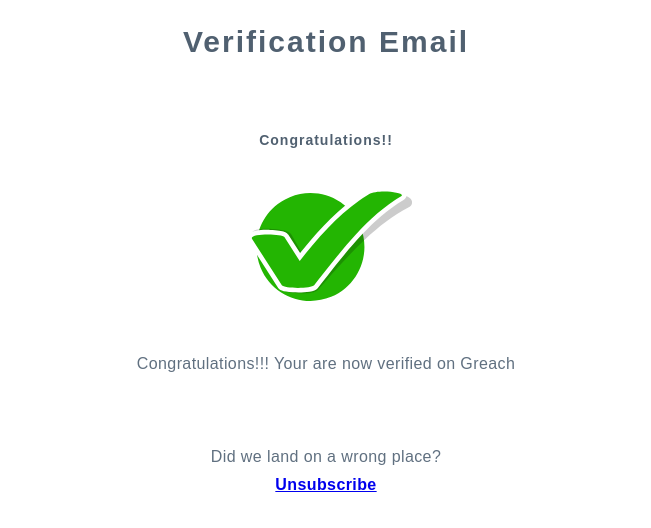
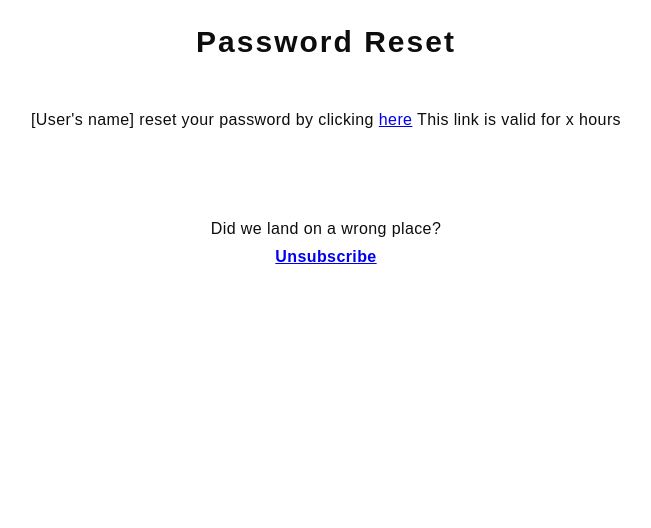
Before and after one commit to Mumen345/email, a plain HTML site: page reset.html in a window 1280 px wide. Shown: the part 54-582 px from the top of the page, without its empty margins (314-965 px from the left). Drawn offline with Linux system fonts and the light colour scheme.

Commit message:
reset password done

```diff
--- a/confirm.html
+++ b/reset.html
@@ -72,8 +72,8 @@
                                       </tr>
                                       <!-- image end -->
                                       <tr>
-                                         <td class="res-center" style="text-align: center; color: #506070; font-family: 'Raleway', Arial, Sans-serif; font-size: 30px; letter-spacing: 2px; word-break: break-word; font-weight: 800; padding-left: 0;" data-color="M1 Title 2" data-size="M1 Title 2" data-max="45" data-min="25">
-                                            Verification Email
+                                         <td class="res-center" style="text-align: center; color: #0d0d0d; font-family: 'Raleway', Arial, Sans-serif; font-size: 30px; letter-spacing: 2px; word-break: break-word; font-weight: 800; padding-left: 0;" data-color="M1 Title 2" data-size="M1 Title 2" data-max="45" data-min="25">
+                                            Password Reset
                                          </td>
                                       </tr>
                                    </tbody>
@@ -98,62 +98,17 @@
                              <td>
                                 <table width="600" align="center" class="margin-pad" border="0" cellpadding="0" cellspacing="0">
                                    <tbody>
-                                      <tr>
-                                         <td height="70" style="font-size:0px">&nbsp;</td>
-                                      </tr>
-                                      <!-- HEADING -->
-                                      <!-- subtitle -->
-                                      <tr>
-                                         <td class="res-center" style="text-align: center; color: #506070; font-family: 'Raleway', Arial, Sans-serif; font-size: 14px; letter-spacing: 1px; word-break: break-word; font-weight: 800;" data-color="M2 Subtitle 1" data-size="M2 Subtitle 1" data-max="24" data-min="5">
-                                            Congratulations!!
-                                         </td>
-                                      </tr>
-                                      <!-- subtitle end -->
-                                      <tr>
-                                         <td height="13" style="font-size:0px">&nbsp;</td>
-                                      </tr>
-                                      <!-- title end -->
-                                      <tr>
-                                         <td height="15" style="font-size:0px">&nbsp;</td>
-                                      </tr>
-                                      <!-- image -->
-                                      <tr>
-                                         <td>
-                                            <table align="center" class="res-full" border="0" cellpadding="0" cellspacing="0">
-                                               <tbody>
-                                                  <tr>
-                                                     <td>
-                                                        <table align="center" border="0" cellpadding="0" cellspacing="0">
-                                                           <tbody>
-                                                              <tr>
-                                                                 <td>
-                                                                    <svg width="174" height="142" viewBox="0 0 174 142" fill="none" xmlns="http://www.w3.org/2000/svg">
-                                                                        <path d="M92.1127 120.855C119.645 109.45 132.72 77.8855 121.316 50.3527C109.911 22.8199 78.3463 9.74526 50.8135 21.1497C23.2807 32.5542 10.2061 64.1191 21.6105 91.6519C33.015 119.185 64.5799 132.259 92.1127 120.855Z" fill="#23B502"/>
-                                                                        <g style="mix-blend-mode:multiply" opacity="0.2">
-                                                                        <path d="M172.454 23.9438C170.794 20.7538 164.924 18.5638 155.024 17.4438C149.604 16.8238 139.584 16.2738 133.454 19.4438C105.454 34.0038 82.6537 56.8638 63.3237 78.0438L52.5537 58.8238C51.8037 57.4838 50.0437 54.3238 34.6137 53.0638C29.1737 52.6138 19.3937 52.2438 14.8737 54.7738C14.1311 55.1341 13.4708 55.6438 12.9342 56.2709C12.3976 56.898 11.9961 57.6291 11.7549 58.4184C11.5136 59.2077 11.4379 60.0384 11.5323 60.8583C11.6267 61.6783 11.8893 62.4699 12.3037 63.1838L39.1837 111.314C40.3537 113.404 42.9137 115.504 53.7237 116.724C55.2237 116.894 57.2237 117.094 59.4637 117.224C66.4637 117.654 75.6937 117.494 78.7537 114.104C82.0537 110.444 85.4137 106.684 88.6537 103.044C112.774 76.0438 137.704 48.0438 169.764 31.3538C170.443 31.0631 171.055 30.636 171.563 30.099C172.071 29.562 172.463 28.9266 172.715 28.2319C172.967 27.5373 173.074 26.7984 173.029 26.0608C172.984 25.3232 172.788 24.6026 172.454 23.9438Z" fill="black"/>
-                                                                        </g>
-                                                                        <path d="M166.744 16.4838C164.894 13.3938 158.914 11.5738 148.964 11.0438C143.504 10.7638 133.474 10.8138 127.554 14.3638C100.494 30.5938 79.1136 54.8038 61.1036 77.1138L49.2136 58.5638C48.3836 57.2638 46.4336 54.2238 30.9536 53.8938C25.5036 53.7838 15.7136 54.0038 11.3536 56.8038C10.6317 57.2072 10.0009 57.7554 9.50093 58.4141C9.00094 59.0728 8.64251 59.8277 8.44813 60.6315C8.25375 61.4353 8.22763 62.2706 8.37141 63.0849C8.51519 63.8993 8.82576 64.6752 9.28363 65.3638L39.0236 111.784C40.3136 113.784 43.0236 115.784 53.8636 116.294C55.3636 116.374 57.3836 116.454 59.6236 116.454C66.6236 116.454 75.8336 115.724 78.6836 112.164C81.7636 108.314 84.8836 104.354 87.9036 100.524C110.334 72.0638 133.554 42.6438 164.554 24.0538C167.784 22.0938 168.114 18.7638 166.744 16.4838Z" fill="white"/>
-                                                                        <path d="M129.884 18.2536C102.174 34.8736 80.8036 59.6536 60.6936 84.8836L45.3936 61.0136C43.1336 57.4836 9.32358 57.0136 13.0936 62.9136L42.8436 109.334C44.9936 112.684 72.3736 112.804 75.1436 109.334C100.884 77.1036 126.144 41.7536 162.144 20.1636C168.084 16.6236 139.154 12.6936 129.884 18.2536Z" fill="#23B502"/>
-                                                                    </svg>
-                                                                 </td>
-                                                              </tr>
-                                                           </tbody>
-                                                        </table>
-                                                     </td>
-                                                  </tr>
-                                               </tbody>
-                                            </table>
-                                         </td>
-                                      </tr>
-                                      <!-- image end -->
                                       <!-- HEADING end -->
                                       <tr>
                                          <td height="30" style="font-size:0px">&nbsp;</td>
                                       </tr>
                                       <!-- paragraph -->
                                       <tr>
-                                         <td class="res-center" style="text-align: center; color: #607080; font-family: 'Nunito', Arial, Sans-serif; font-size: 16px; letter-spacing: 0.4px; line-height: 23px; word-break: break-word" data-color="M2 Paragraph 1" data-size="M2 Paragraph 1" data-max="26" data-min="6">
-                                            Congratulations!!! Your are now verified on Greach
+                                         <td class="res-center" style="text-align: center; color: #0d0d0d; font-family: 'Nunito', Arial, Sans-serif; font-size: 16px; letter-spacing: 0.4px; line-height: 23px; word-break: break-word" data-color="M2 Paragraph 1" data-size="M2 Paragraph 1" data-max="26" data-min="6">
+                                           <p>
+                                            [User's name] reset your password by clicking <a href="#">here</a>
+                                            This link is valid for x hours
+                                           </p>
                                          </td>
                                       </tr>
                                       <!-- paragraph end -->
@@ -179,7 +134,7 @@
               </tr>
               <!-- paragraph -->
               <tr>
-                 <td class="res-center" style="text-align: center; color: #607080; font-family: 'Nunito', Arial, Sans-serif; font-size: 16px; letter-spacing: 0.4px; line-height: 23px; word-break: break-word" data-color="M20 Paragraph 2" data-size="M20 Paragraph 2" data-max="26" data-min="6">
+                 <td class="res-center" style="text-align: center; color: #0d0d0d; font-family: 'Nunito', Arial, Sans-serif; font-size: 16px; letter-spacing: 0.4px; line-height: 23px; word-break: break-word" data-color="M20 Paragraph 2" data-size="M20 Paragraph 2" data-max="26" data-min="6">
                     Did we land on a wrong place?
                  </td>
               </tr>
@@ -189,7 +144,7 @@
               </tr>
               <!-- paragraph -->
               <tr>
-                 <td class="res-center" style="text-align: center; color: #607080; font-family: 'Nunito', Arial, Sans-serif; font-size: 16px; letter-spacing: 0.4px; line-height: 23px; word-break: break-word; font-weight: 600;" data-color="M20 Paragraph 3" data-size="M20 Paragraph 3" data-max="26" data-min="6">
+                 <td class="res-center" style="text-align: center; color: #0d0d0d; font-family: 'Nunito', Arial, Sans-serif; font-size: 16px; letter-spacing: 0.4px; line-height: 23px; word-break: break-word; font-weight: 600;" data-color="M20 Paragraph 3" data-size="M20 Paragraph 3" data-max="26" data-min="6">
                     <a href="#">Unsubscribe</a>
                  </td>
               </tr>
```
Also changed, not shown: cancel.html (+7 -4 lines).
